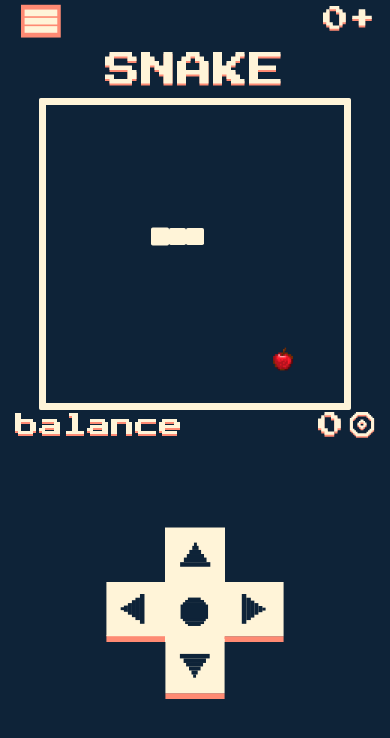
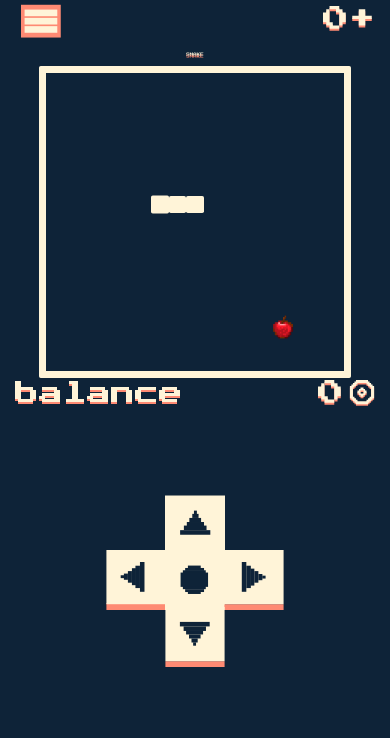
Before and after one commit to digmen/snake, a React (Vite) app: page / in a window 390 px wide. Shown: the top 738 px of the page. Built offline with nearby package versions, Linux system fonts and the light colour scheme.

Commit message:
fdfgdfwwwewws

```diff
--- a/src/components/App/app.module.css
+++ b/src/components/App/app.module.css
@@ -296,6 +296,10 @@
 		margin: 0 auto;
 	}
 
+	.logo_title {
+		font-size: 1em;
+	}
+
 	.app_ha {
 		display: block;
 		text-align: center;
```
